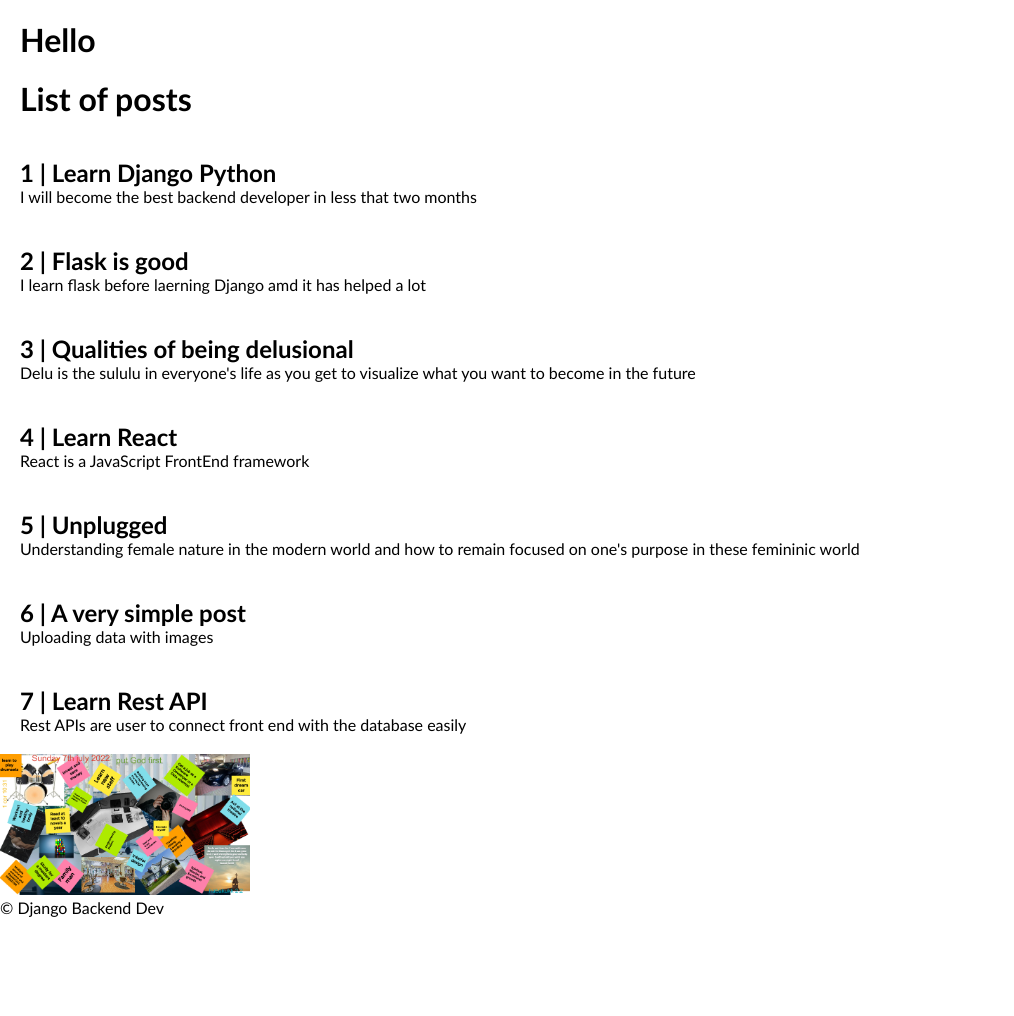
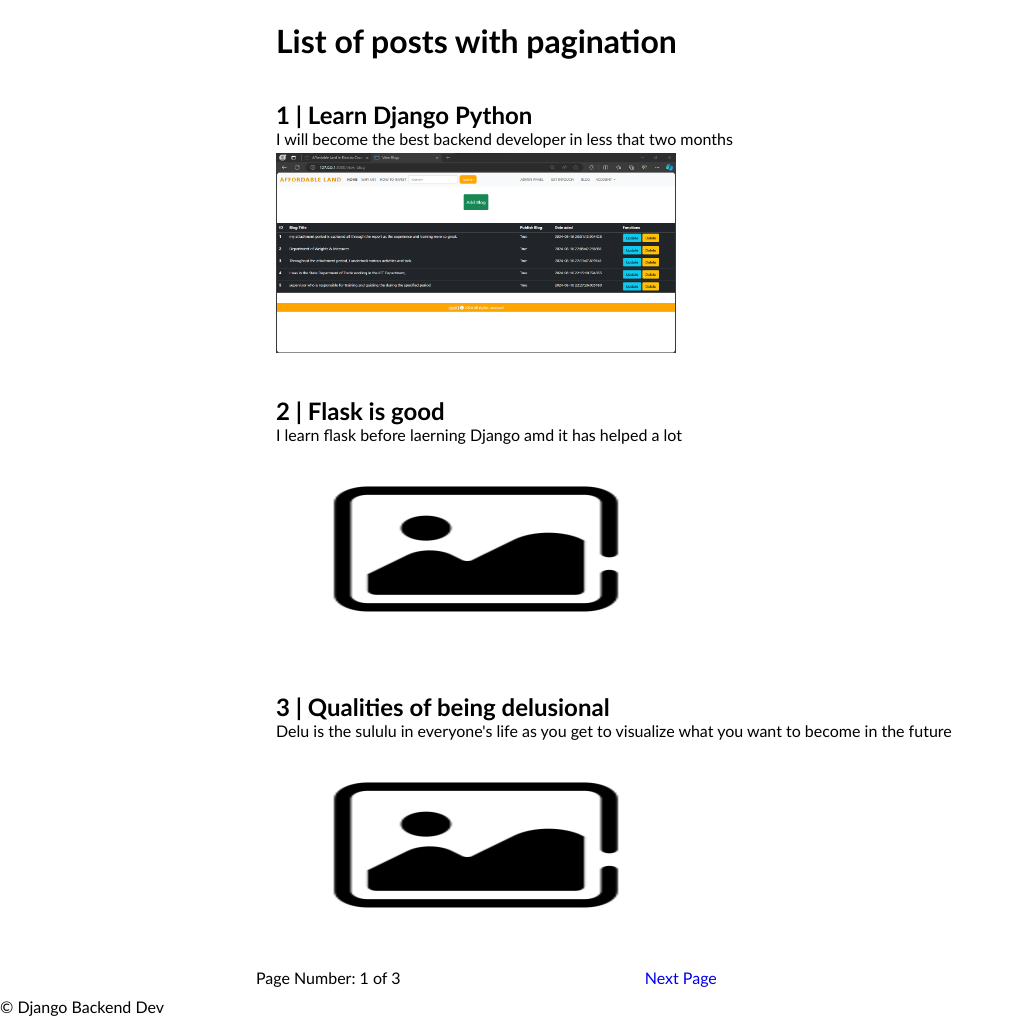
Before and after one commit to Aernestnjuki/DjangoBasics, a Django app: page / in a window 1280 px wide. Shown: the part 59-1075 px from the top of the page, without its empty margins (0-1014 px from the left). Before the commit the page ends 976 px from the top, so only its background shows below. Run offline with Django 4.2, Linux system fonts and the light colour scheme; data comes from the database, SQL or seed files in the repository; both versions use the stored data as it was after the commit.

Commit message:
my commit

```diff
--- a/blogproject/settings.py
+++ b/blogproject/settings.py
@@ -12,7 +12,7 @@ https://docs.djangoproject.com/en/4.2/ref/settings/
 
 from pathlib import Path
 
-from django.conf.global_settings import LOGIN_REDIRECT_URL, LOGOUT_REDIRECT_URL, LOGIN_URL
+from django.conf.global_settings import LOGIN_REDIRECT_URL, LOGOUT_REDIRECT_URL, LOGIN_URL, MEDIA_ROOT, MEDIA_URL
 
 # Build paths inside the project like this: BASE_DIR / 'subdir'.
 BASE_DIR = Path(__file__).resolve().parent.parent
@@ -133,3 +133,7 @@ DEFAULT_AUTO_FIELD = 'django.db.models.BigAutoField'
 LOGIN_REDIRECT_URL = '/'
 LOGOUT_REDIRECT_URL ='/auth/login'
 LOGIN_URL = '/auth/login'
+
+# MEDIA
+MEDIA_ROOT = BASE_DIR / 'media'
+MEDIA_URL = '/media/'
--- a/blogproject/urls.py
+++ b/blogproject/urls.py
@@ -16,10 +16,12 @@ Including another URLconf
 """
 from django.contrib import admin
 from django.urls import path, include
+from django.conf import settings
+from django.conf.urls.static import static
 
 
 urlpatterns = [
     path('admin/', admin.site.urls),
     path('', include('posts.urls')),
     path('auth/', include('users.urls'))
-]
+] + static(settings.MEDIA_URL, document_root=settings.MEDIA_ROOT)
--- a/posts/static/css/main.css
+++ b/posts/static/css/main.css
@@ -7,6 +7,10 @@
 header{
     background-color: black;
     padding: 20px;
+    top: 0;
+    left: 0;
+    position: fixed;
+    width: 100%;
 }
 .nav-link{
     color: white;
@@ -18,11 +22,20 @@ a{
 h1{
     margin: 20px;
 }
+
+.container{
+    margin-top: 80px;
+}
+
+
+.content{
+    width: 60%;
+    margin: auto;
+    margin-top: 80px;
+}
+
 .post{
     padding: 20px;
-}
-.img{
-    width: 250px;
 }
 
 
@@ -73,3 +86,16 @@ form{
     color: white;
     text-align: center;
 }
+
+.pagination{
+    display:flex;
+    justify-content: space-between;
+    width: 60%;
+    margin-bottom: 10px;
+}
+
+.img{
+    width: 400px;
+    height: 200px;
+    margin-top: 5px;
+}
--- a/posts/views.py
+++ b/posts/views.py
@@ -4,6 +4,7 @@ from .forms import PostCreationForm
 from .models import Post
 from django.contrib.auth.decorators import login_required
 from django.views import View
+from django.core.paginator import Paginator
 
 # Create your views here.
 
@@ -11,8 +12,13 @@ from django.views import View
 def index(request:HttpRequest):
     posts = Post.objects.all()
 
+    paginator = Paginator(posts, 3)
+
+    page_number = request.GET.get('page')
+    page_obj = paginator.get_page(page_number)
+
     context = {
-        'posts': posts,
+        'posts': page_obj,
         'title': 'Home Page'
     }
     return render(request, 'index.html', context)
@@ -24,8 +30,13 @@ class HomePageView(View):
     def get(self, request):
         posts = Post.objects.all()
 
+        paginator = Paginator(posts, 3)
+
+        page_number = request.GET.get('page')
+        page_obj = paginator.get_page(page_number)
+
         context = {
-            'posts': posts,
+            'posts': page_obj,
             'title': 'Home Page'
         }
         return render(request, self.template_name, context)
--- a/templates/create_post.html
+++ b/templates/create_post.html
@@ -4,7 +4,7 @@
 {% block main %}
 
 
-    <form action="" method="POST" enctype="multipart/form-data">
+    <form action="" method="POST" enctype="multipart/form-data" class="container">
         <h1>Create A Post</h1>
         {% csrf_token %}
 
--- a/templates/index.html
+++ b/templates/index.html
@@ -2,14 +2,26 @@
 {% load static %}
 
 {% block main %}
-    <h1>Hello {{ name }}</h1>
-    <h1>List of posts</h1>
+   <div class="content">
+        <h1>List of posts with pagination</h1>
 
-    {% for post in posts%}
-        <div class="post">
-            <a href="{% url 'post-details' post_id=post.id %}" class="link"><h2>{{ post.id }} | {{ post.title }}</h2></a>
-            <p>{{ post.content }}</p>
+        {% for post in posts %}
+            <div class="post">
+                <a href="{% url 'post-details' post_id=post.id %}" class="link"><h2>{{ post.id }} | {{ post.title }}</h2></a>
+                <p>{{ post.content }}</p>
+                <img src="{{ post.image.url }}" alt="load_image" class="img">
+            </div>
+        {% endfor %}
+        <div class="pagination">
+
+            {% if posts.has_previous %}
+                <a href="{% url 'home-class-view' %}?page={{ posts.previous_page_number }}">Previous Page</a>
+            {% endif %}
+            <p>Page Number: {{ posts.number }} of {{ posts.paginator.num_pages }}</p>
+            {% if posts.has_next %}
+                <a href="{% url 'home-class-view' %}?page={{ posts.next_page_number }}">Next Page</a>
+            {% endif %}
         </div>
-    {% endfor %}
-    <img class="img" src="{% static 'images/board.png' %}" alt="Vision board">
+   </div>
+
 {% endblock main %}
--- a/templates/post_detail.html
+++ b/templates/post_detail.html
@@ -2,7 +2,7 @@
 
 
 {% block main %}
-    <div class="post">
+    <div class="container post">
         <h2>{{ post.id }} | {{ post.title }}</h2>
         <p>{{ post.content }}</p>
         <a href="{% url 'update-post' post_id=post.id %}" class="update-link">Update</a>
--- a/templates/update_post.html
+++ b/templates/update_post.html
@@ -4,7 +4,7 @@
 {% block main %}
 
 
-    <form action="" method="POST" enctype="multipart/form-data">
+    <form action="" method="POST" enctype="multipart/form-data" class="container">
         <h1>Create A Post</h1>
         {% csrf_token %}
 
--- a/templates/users/login.html
+++ b/templates/users/login.html
@@ -2,7 +2,7 @@
 
 
 {% block main %}
-<form action="" method="POST">
+<form action="" method="POST" class="container">
 
 
     {% if messages %}
--- a/templates/users/signup.html
+++ b/templates/users/signup.html
@@ -3,7 +3,7 @@
 
 {% block main %}
 
-<form action="" method="POST">
+<form action="" method="POST" class="container">
     <h1>Sign up form</h1>
     {% csrf_token %}
 
```
Also changed, not shown: posts/tests.py (+28 -0 lines), users/tests.py (+18 -0 lines), db.sqlite3, media/default.png (added), media/uploads/00_heroku.png (renamed from uploads/00_heroku.png), media/uploads/00project1.png (renamed from uploads/00project1.png), media/uploads/00project3.png (renamed from uploads/00project3.png).
